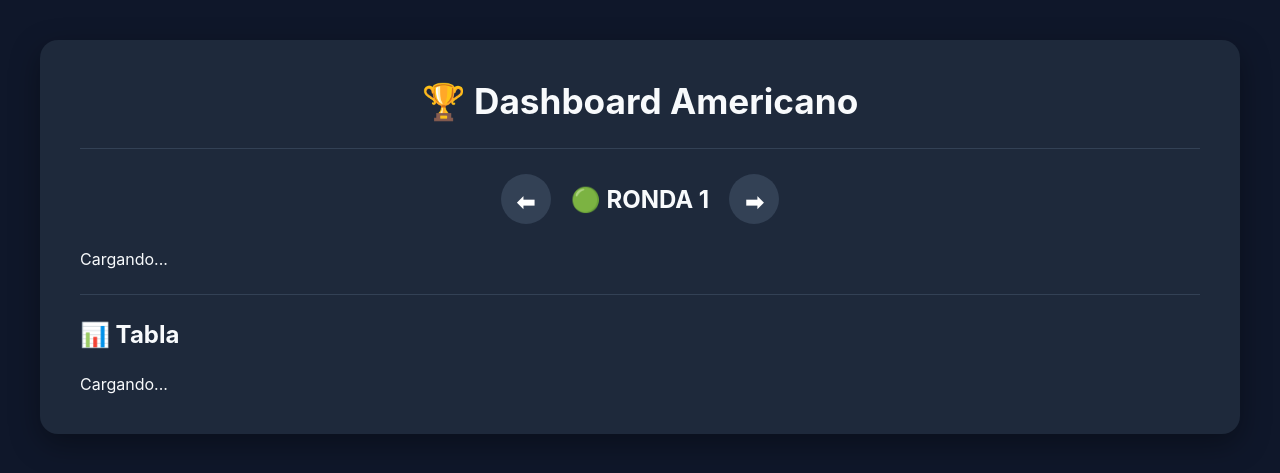
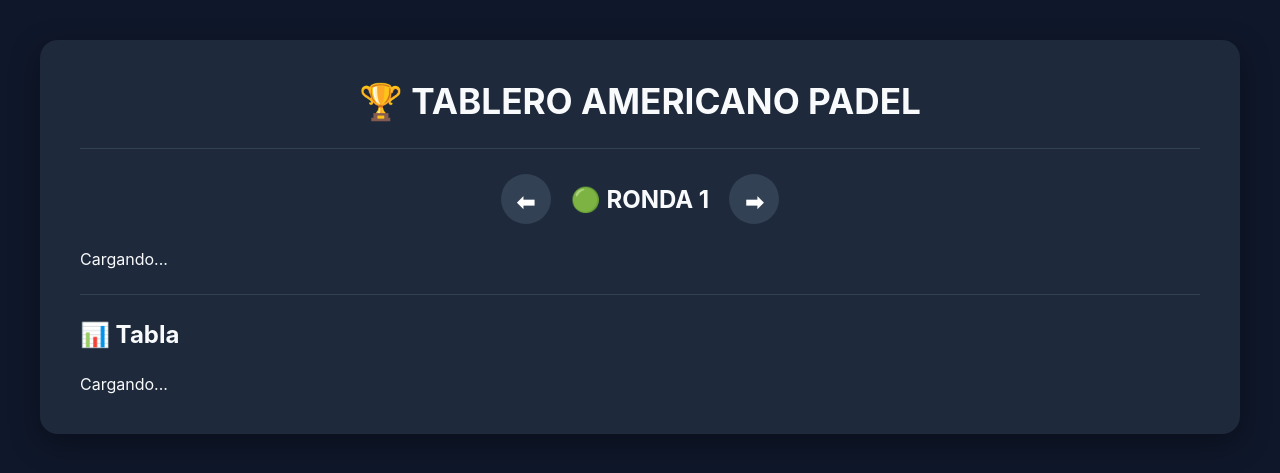
Before and after one commit to FrancoDevIstea/proyecto_americanopadel_fh, a FastAPI app: page /live/1 in a window 1280 px wide. Shown: the top 473 px of the page. Run offline with FastAPI, Linux system fonts and the light colour scheme; data that the repository does not hold is empty.

Commit message:
finalizado el sistema

```diff
--- a/app/templates/live.html
+++ b/app/templates/live.html
@@ -18,7 +18,7 @@
 
     <div class="card">
 
-        <h1>🏆 Dashboard Americano</h1>
+        <h1>🏆 TABLERO AMERICANO PADEL</h1>
 
         <h2 id="nombreTorneo"></h2>
 
```
